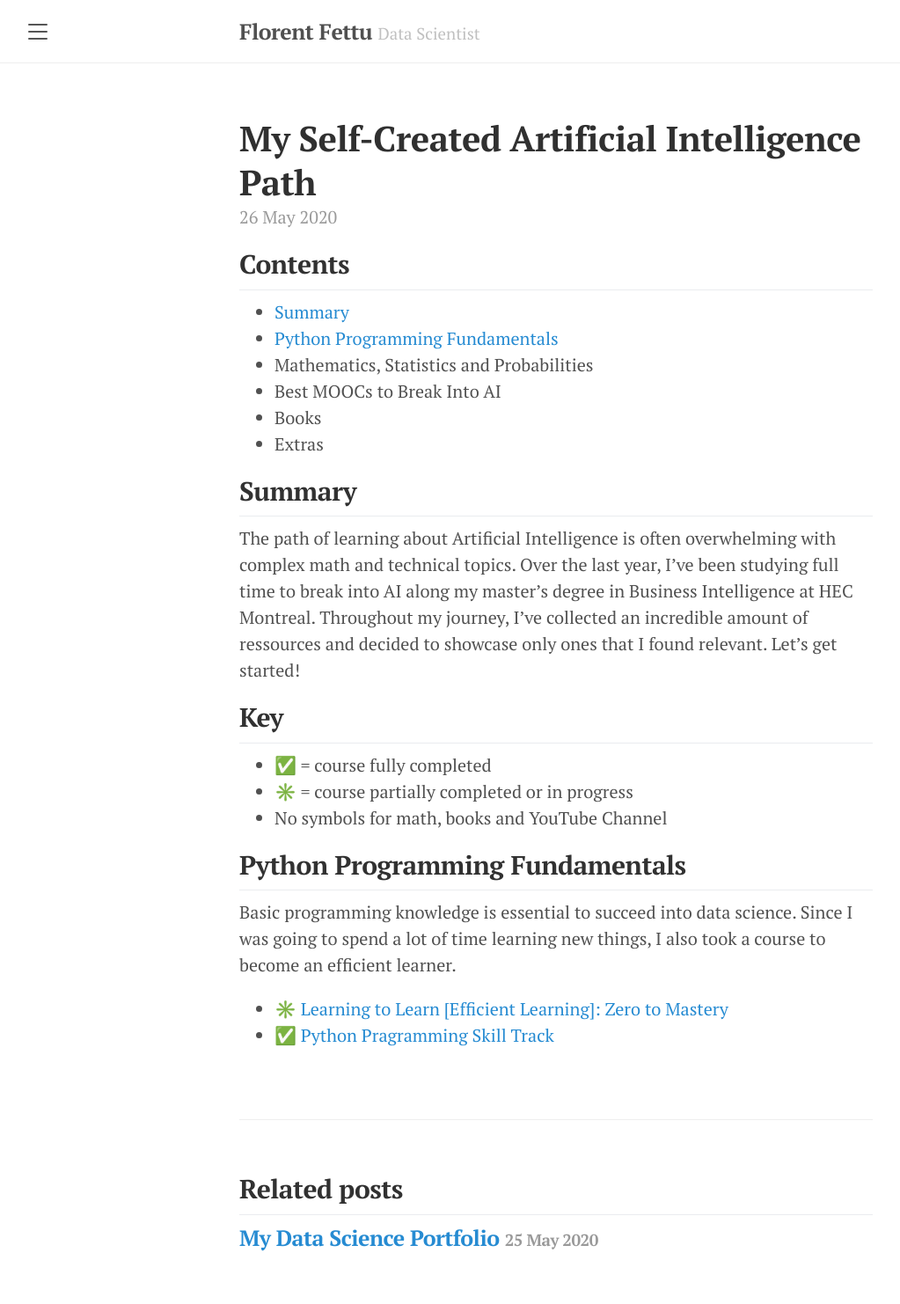
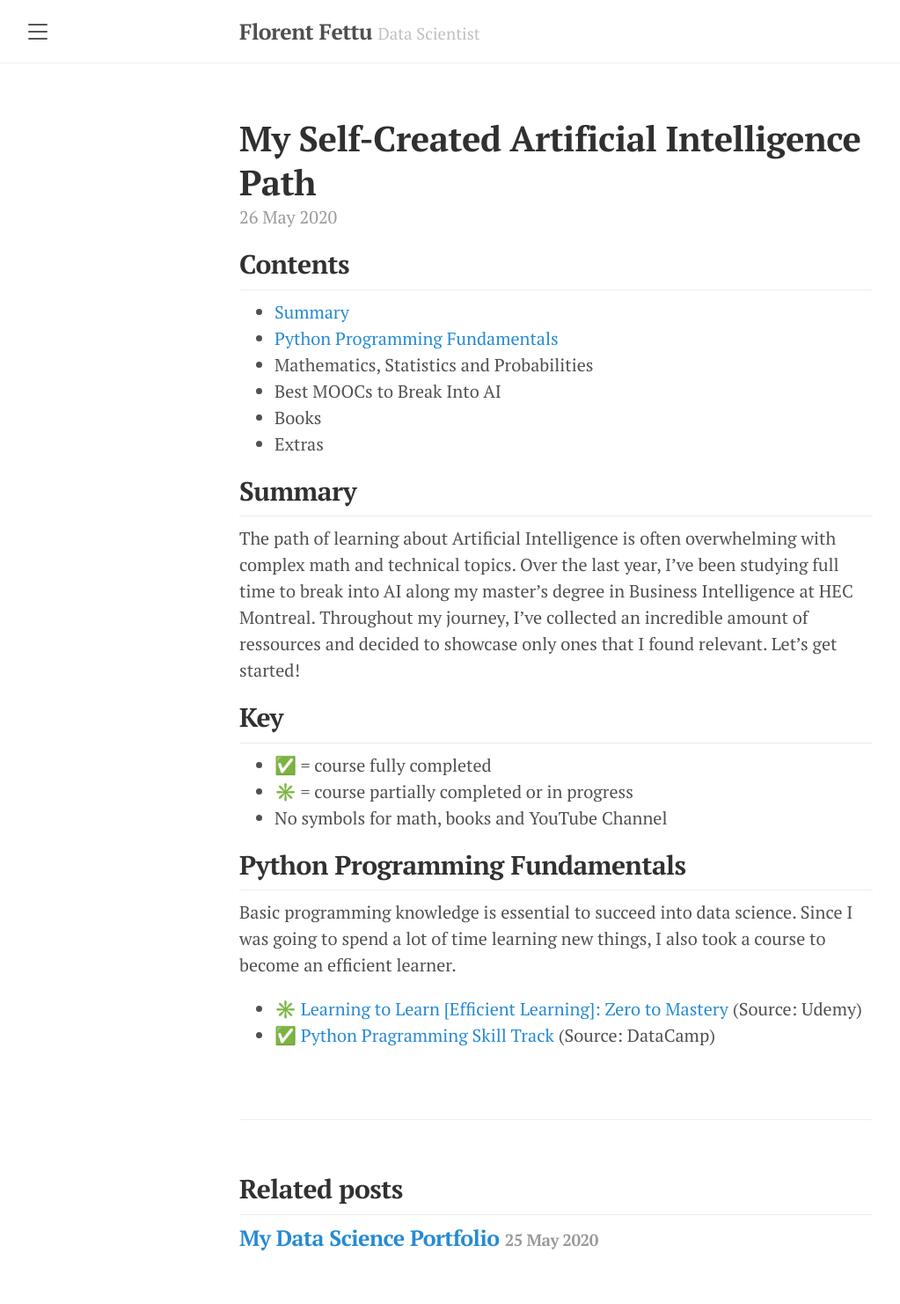
Before and after one commit to florentfettu/florentfettu.github.io, a Jekyll site: the page built from _posts/2020-05-26-my-self-created-artificial-intelligence-path.md, in a window 1280 px wide. Shown: the whole page at 88% size, without its empty margins (8-1031 px from the left). Built offline with Jekyll 4.4.1, drawn with Linux system fonts in a browser that asks for light colours; nearby versions of some CDN libraries.

Commit message:
Update 2020-05-26-my-self-created-artificial-intelligence-path.md

```diff
--- a/_posts/2020-05-26-my-self-created-artificial-intelligence-path.md
+++ b/_posts/2020-05-26-my-self-created-artificial-intelligence-path.md
@@ -25,5 +25,5 @@ The path of learning about Artificial Intelligence is often overwhelming with co
 
 Basic programming knowledge is essential to succeed into data science. Since I was going to spend a lot of time learning new things, I also took a course to become an efficient learner.
 
-* ✳️ [Learning to Learn [Efficient Learning]: Zero to Mastery](https://www.udemy.com/course/learning-to-learn-efficient-learning-zero-to-mastery/)
-* ✅ [Python Pragramming Skill Track](https://www.datacamp.com/tracks/python-programming)
+* ✳️ [Learning to Learn [Efficient Learning]: Zero to Mastery](https://www.udemy.com/course/learning-to-learn-efficient-learning-zero-to-mastery/) (Source: Udemy)
+* ✅ [Python Pragramming Skill Track](https://www.datacamp.com/tracks/python-programming) (Source: DataCamp)
```
